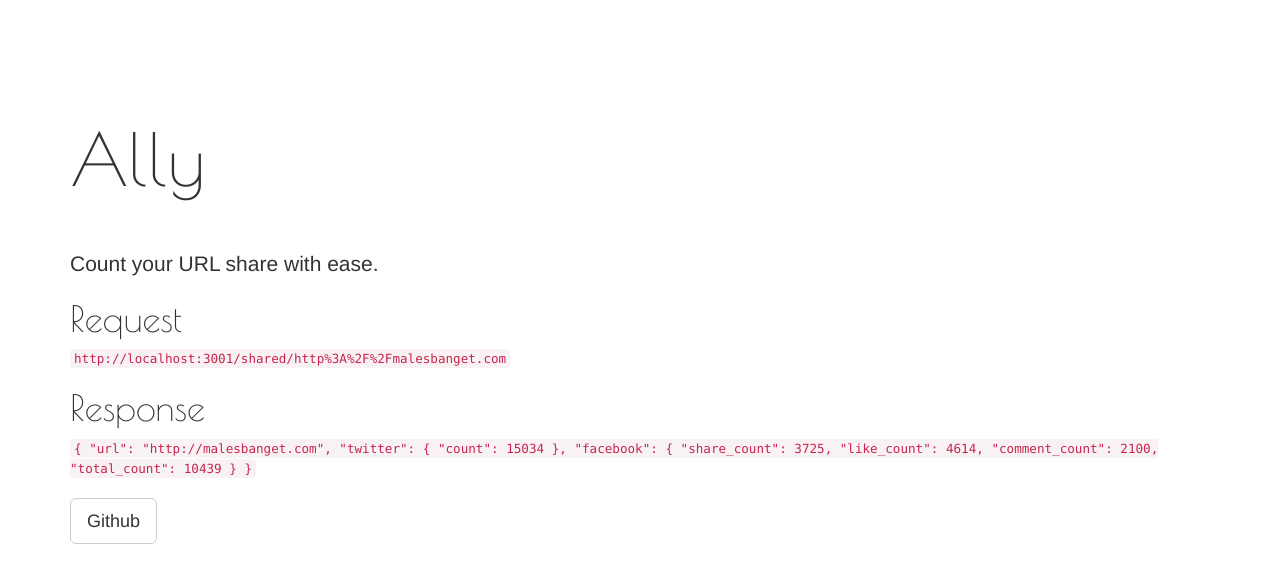
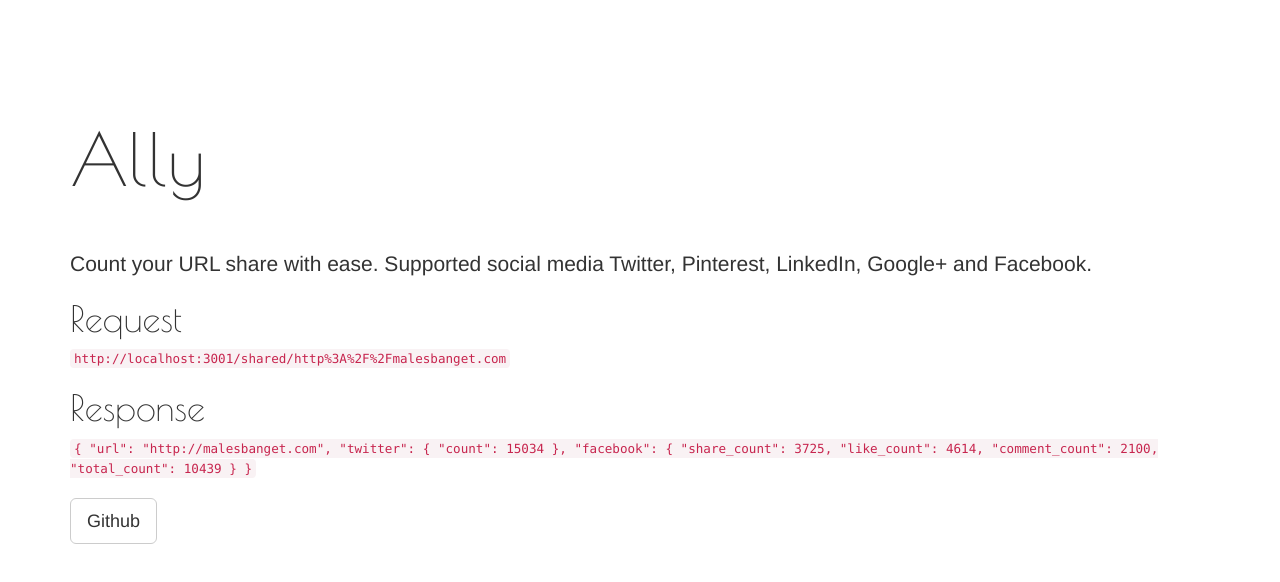
Before and after one commit to donnieprakoso/ally, a website: page index.html in a window 1280 px wide. Drawn offline with nearby package versions, Linux system fonts and the light colour scheme.

Commit message:
Update index.html

```diff
--- a/index.html
+++ b/index.html
@@ -21,7 +21,7 @@
       <div class='col-xs-12'>
         <h1 style="font-size:72px;font-family: 'Poiret One', cursive;">Ally</h1>
         <p class="lead" style='margin-top:50px;'>
-          Count your URL share with ease.
+          Count your URL share with ease. Supported social media Twitter, Pinterest, LinkedIn, Google+ and Facebook.
         </p>
         <h3 style="font-size:36px;font-family: 'Poiret One', cursive;">Request</h3>
         <code>
```
